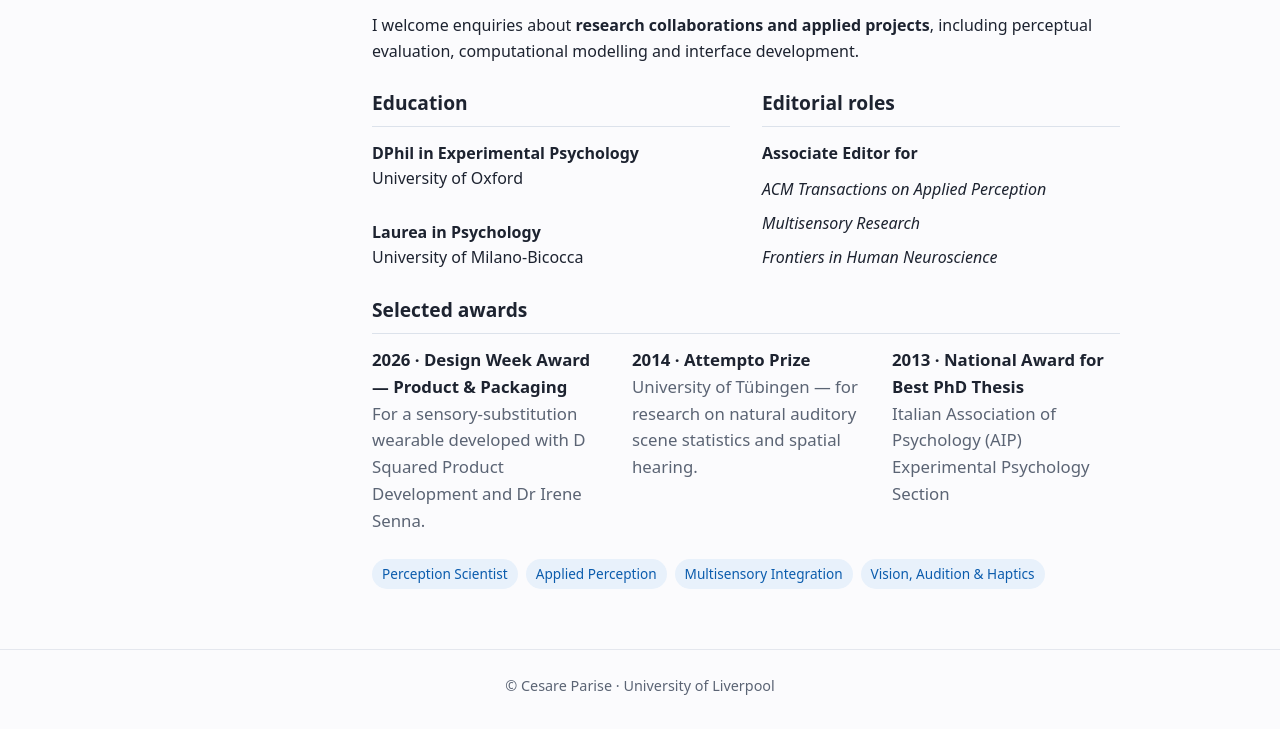
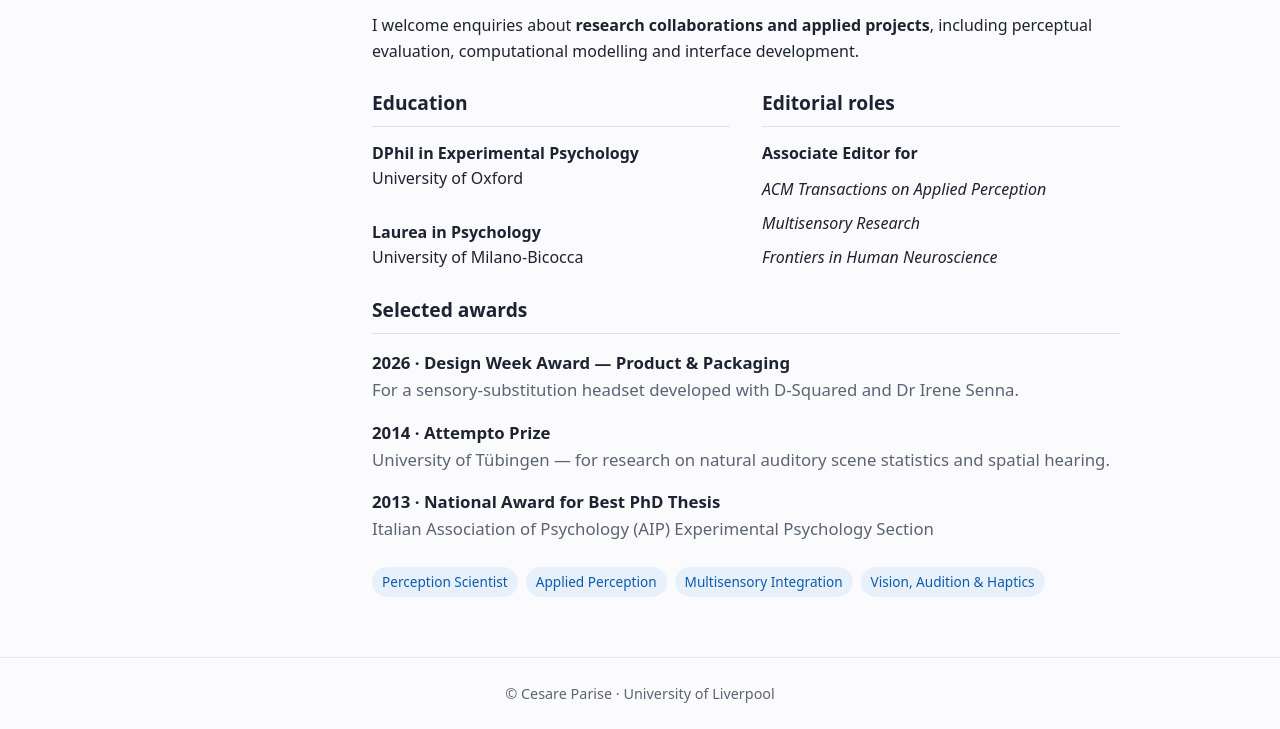
Before and after one commit to xisarr/cesareparise.github.io, a plain HTML site: page index.html in a window 1280 px wide. Shown: the part 613-1342 px from the top of the page. Drawn offline with Linux system fonts and the light colour scheme.

Commit message:
edited new prize

```diff
--- a/index.html
+++ b/index.html
@@ -186,9 +186,8 @@
 #page-home .home-awards {
   grid-area: awards;
   display: grid;
-  grid-template-columns: repeat(3, minmax(0, 1fr));
-  column-gap: 2rem;
-  row-gap: 0.8rem;
+  grid-template-columns: 1fr;
+  row-gap: 1rem;
   width: 100%;
   min-width: 0;
   align-items: start;
@@ -881,7 +880,7 @@ nav a.nav-live-mcd:focus-visible,
          target="_blank"
          rel="noopener noreferrer">Design Week Award &mdash; Product &amp; Packaging</a>
     </strong><br>
-    For a sensory-substitution wearable developed with D Squared Product Development and Dr Irene Senna.
+    For a sensory-substitution headset developed with D-Squared and Dr Irene Senna.
   </p>
 
   <p>
```
